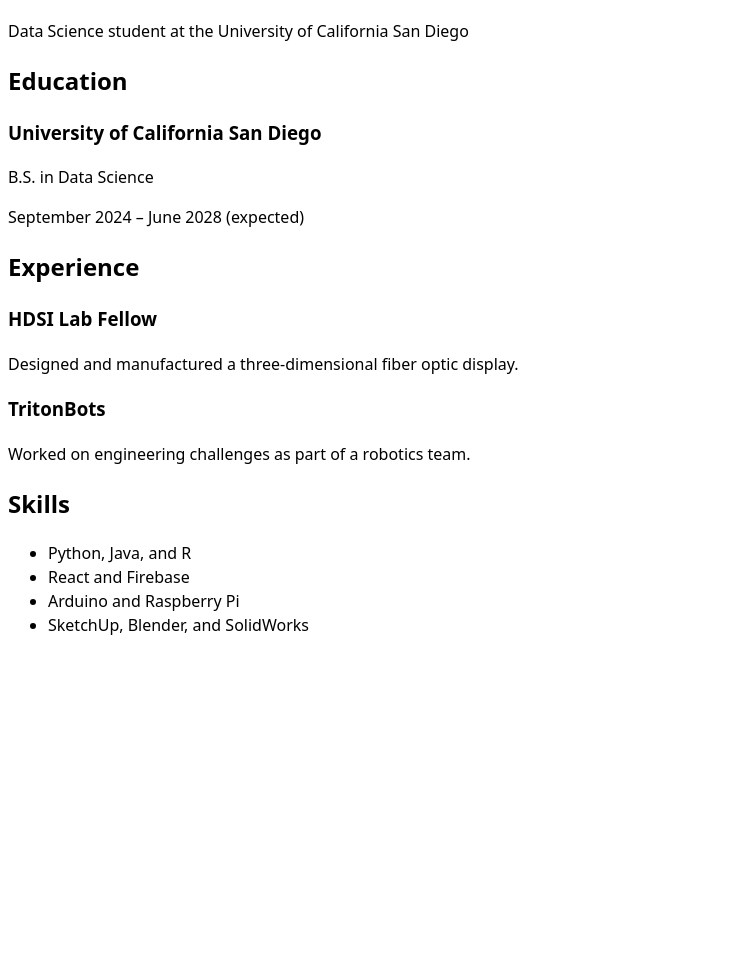
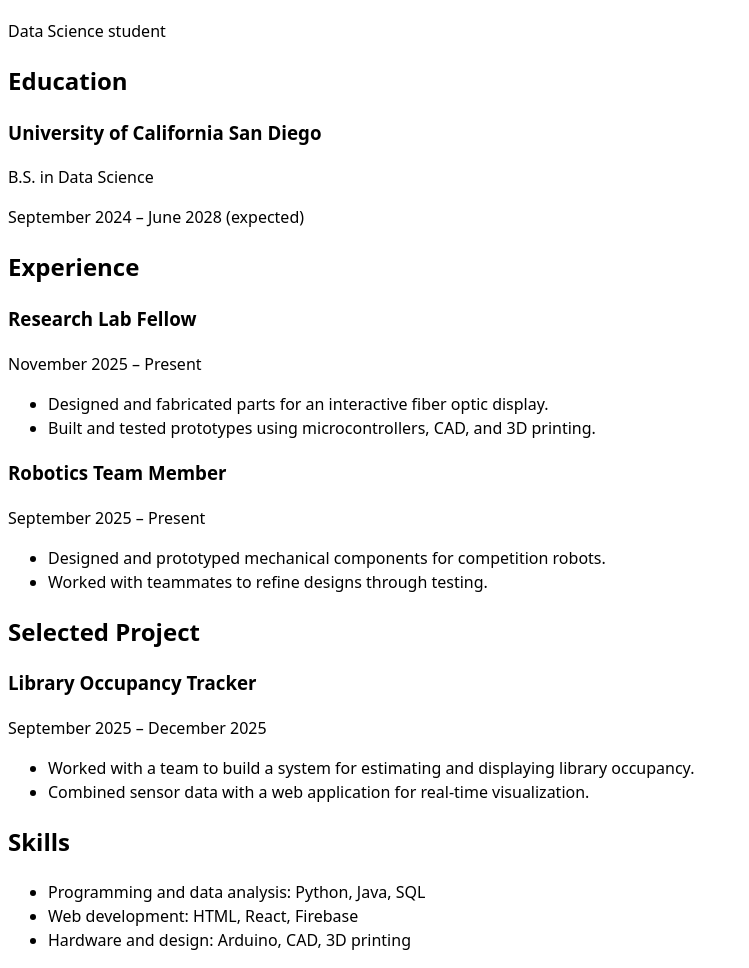
Before and after one commit to CYF-Grace/portfolio, a plain HTML site: page cv/index.html in a window 1280 px wide. Shown: the part 104-1072 px from the top of the page, without its empty margins (0-749 px from the left). Before the commit the page ends 800 px from the top, so only its background shows below. Drawn offline with Linux system fonts and the light colour scheme.

Commit message:
Revise CV page

```diff
--- a/cv/index.html
+++ b/cv/index.html
@@ -18,36 +18,63 @@
     </nav>
 
     <h1>Yifei Chen</h1>
-    <p>Data Science student at the University of California San Diego</p>
+    <p>Data Science student</p>
 
     <section>
         <h2>Education</h2>
         <article>
             <h3>University of California San Diego</h3>
             <p>B.S. in Data Science</p>
-            <p><time datetime="2024-09">September 2024</time> – <time datetime="2028-06">June 2028 (expected)</time></p>
+            <p>
+                <time datetime="2024-09">September 2024</time> –
+                <time datetime="2028-06">June 2028 (expected)</time>
+            </p>
         </article>
     </section>
 
     <section>
         <h2>Experience</h2>
+
         <article>
-            <h3>HDSI Lab Fellow</h3>
-            <p>Designed and manufactured a three-dimensional fiber optic display.</p>
+            <h3>Research Lab Fellow</h3>
+            <p><time datetime="2025-11">November 2025</time> – Present</p>
+            <ul>
+                <li>Designed and fabricated parts for an interactive fiber optic display.</li>
+                <li>Built and tested prototypes using microcontrollers, CAD, and 3D printing.</li>
+            </ul>
         </article>
+
         <article>
-            <h3>TritonBots</h3>
-            <p>Worked on engineering challenges as part of a robotics team.</p>
+            <h3>Robotics Team Member</h3>
+            <p><time datetime="2025-09">September 2025</time> – Present</p>
+            <ul>
+                <li>Designed and prototyped mechanical components for competition robots.</li>
+                <li>Worked with teammates to refine designs through testing.</li>
+            </ul>
+        </article>
+    </section>
+
+    <section>
+        <h2>Selected Project</h2>
+        <article>
+            <h3>Library Occupancy Tracker</h3>
+            <p>
+                <time datetime="2025-09">September 2025</time> –
+                <time datetime="2025-12">December 2025</time>
+            </p>
+            <ul>
+                <li>Worked with a team to build a system for estimating and displaying library occupancy.</li>
+                <li>Combined sensor data with a web application for real-time visualization.</li>
+            </ul>
         </article>
     </section>
 
     <section>
         <h2>Skills</h2>
         <ul>
-            <li>Python, Java, and R</li>
-            <li>React and Firebase</li>
-            <li>Arduino and Raspberry Pi</li>
-            <li>SketchUp, Blender, and SolidWorks</li>
+            <li>Programming and data analysis: Python, Java, SQL</li>
+            <li>Web development: HTML, React, Firebase</li>
+            <li>Hardware and design: Arduino, CAD, 3D printing</li>
         </ul>
     </section>
 </body>
```
